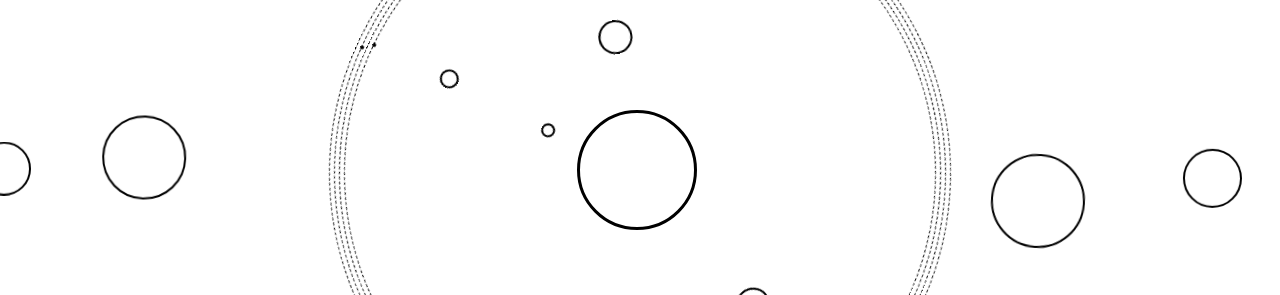
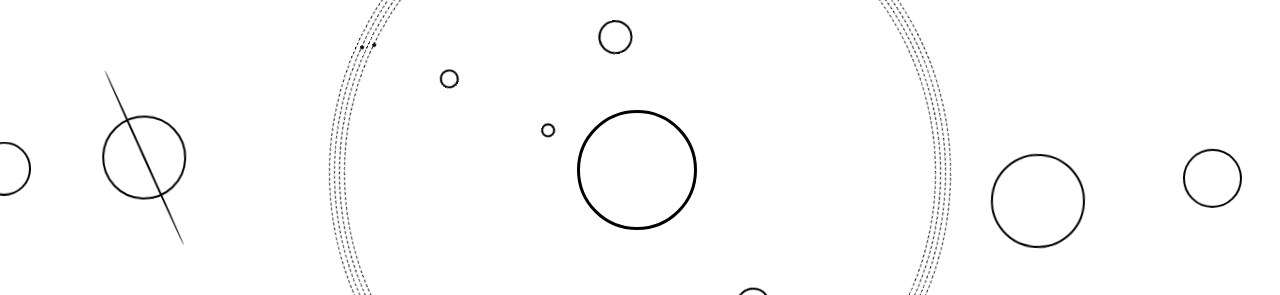
Before and after one commit to lmh96/portfolio, a React (Create React App) app: page / in a window 1280 px wide. Shown: the part 227-522 px from the top of the page. Built offline with nearby package versions, Linux system fonts and the light colour scheme; no server answers.

Commit message:
added rings to the gas giants, rings on jupiter neptune and uranus are optional and turned off by default

```diff
--- a/src/App.js
+++ b/src/App.js
@@ -16,6 +16,7 @@ class App extends React.Component {
       hasVisibleOrbits: false,
       areSpinning: true,
       myProjects: [],
+      allRingsVisible: false,
     }
   }
 
@@ -84,6 +85,19 @@ class App extends React.Component {
     }
   }
 
+  toggleAllRings = () => {
+    if(this.state.allRingsVisible) {
+      this.setState({
+        allRingsVisible: false,
+      })
+    }
+    else {
+      this.setState({
+        allRingsVisible: true
+      })
+    }
+  }
+
   componentDidMount() {
     fetch('/api/projects').then(res => res.json()).then((result) => {
       console.log(result);
@@ -98,12 +112,13 @@ class App extends React.Component {
       <div className="App" >
         <Header aboutClick={this.aboutClick} projectClick={this.projectClick}></Header>
         <Background className={this.state.current === 'main' ? 'bgCenter' : 'bgTop'} centerClick={this.toggleSettingsClick}
-          areSpinning={this.state.areSpinning} hasVisibleOrbits={this.state.hasVisibleOrbits}></Background>
+          areSpinning={this.state.areSpinning} hasVisibleOrbits={this.state.hasVisibleOrbits} visibleRings={this.state.allRingsVisible}></Background>
         <About className={this.state.current === 'about' ? 'aboutActive' : 'aboutHidden'}></About>
         <Projects className={this.state.current === 'projects' ? 'projectsActive' : 'projectsHidden'} myProjects={this.state.myProjects}></Projects>
         <SystemSettings className={this.state.settingsVisible ? 'settingsContainer' : 'settingsConatinerHidden'} toggleSettingsClick={this.toggleSettingsClick}
           orbitsClick={this.toggleOrbits} orbits={this.state.hasVisibleOrbits}
-          animateClick={this.toggleAnimation} animate={this.state.areSpinning}></SystemSettings>
+          animateClick={this.toggleAnimation} animate={this.state.areSpinning}
+          ringsClick={this.toggleAllRings} rings={this.state.allRingsVisible}></SystemSettings>
       </div>
     );
   }
--- a/src/Background.css
+++ b/src/Background.css
@@ -6,7 +6,8 @@
     border: 3px solid white;
     background: black;
     color: none;
-    font-size: 109px;
+    font-size: 0px;
+    padding: 0;
     line-height: 100px;
     outline: none;
     top: calc(50% - 63px);
@@ -16,6 +17,7 @@
 }
 
 .center:hover {
+    font-size: 120px;
     color: white;
     border: none;
 }
--- a/src/Background.js
+++ b/src/Background.js
@@ -23,21 +23,21 @@ function Background(props) {
     return (
         <div className={props.className}>
             <button className="center" onClick={props.centerClick}><i class="fas fa-cog"></i></button>
-            <Orbit className={visible} oDiameter={200} pDiameter={10} dur={isActive ? '8.796s' : '0s'} start={rightStart} active={isActive} visible={areVisible}></Orbit>
-            <Orbit className={visible} oDiameter={275} pDiameter={30} dur={isActive ? '22.468s' : '0s'} start={leftStart} active={isActive} visible={areVisible}></Orbit>
-            <Orbit className={visible} oDiameter={350} pDiameter={30} dur={isActive ? '36.526s' : '0s'} start={rightStart} active={isActive} visible={areVisible}></Orbit>
-            <Orbit className={visible} oDiameter={425} pDiameter={15} dur={isActive ? '68.698s' : '0s'} start={leftStart} active={isActive} visible={areVisible}></Orbit>
+            <Orbit className={visible} oDiameter={200} pDiameter={10} dur={props.areSpinning ? '8.796s' : '0s'} start={rightStart} active={isActive} visible={areVisible} rDiameter={0} rDistance={0} rRotation={0}></Orbit>
+            <Orbit className={visible} oDiameter={275} pDiameter={30} dur={props.areSpinning ? '22.468s' : '0s'} start={leftStart} active={isActive} visible={areVisible} rDiameter={0} rDistance={0} rRotation={0}></Orbit>
+            <Orbit className={visible} oDiameter={350} pDiameter={30} dur={props.areSpinning ? '36.526s' : '0s'} start={rightStart} active={isActive} visible={areVisible} rDiameter={0} rDistance={0} rRotation={0}></Orbit>
+            <Orbit className={visible} oDiameter={425} pDiameter={15} dur={props.areSpinning ? '68.698s' : '0s'} start={leftStart} active={isActive} visible={areVisible} rDiameter={0} rDistance={0} rRotation={0}></Orbit>
 
-            <Orbit className={visible} oDiameter={590} pDiameter={0} dur={isActive ? '70s' : '0s'} start={leftStart} active={isActive} visible={true}></Orbit>
-            <Orbit className={visible} oDiameter={600} pDiameter={0} dur={isActive ? '72s' : '0s'} start={rightStart} active={isActive} visible={true}></Orbit>
-            <Orbit className={visible} oDiameter={610} pDiameter={0} dur={isActive ? '74s' : '0s'} start={leftStart} active={isActive} visible={true}></Orbit>
-            <Orbit className={visible} oDiameter={620} pDiameter={0} dur={isActive ? '76s' : '0s'} start={rightStart} active={isActive} visible={true}></Orbit>
+            <Orbit className={visible} oDiameter={590} pDiameter={0} dur={props.areSpinning ? '70s' : '0s'} start={leftStart} active={isActive} visible={true} rDiameter={0} rDistance={0} rRotation={0}></Orbit>
+            <Orbit className={visible} oDiameter={600} pDiameter={0} dur={props.areSpinning ? '72s' : '0s'} start={rightStart} active={isActive} visible={true} rDiameter={0} rDistance={0} rRotation={0}></Orbit>
+            <Orbit className={visible} oDiameter={610} pDiameter={0} dur={props.areSpinning ? '74s' : '0s'} start={leftStart} active={isActive} visible={true} rDiameter={0} rDistance={0} rRotation={0}></Orbit>
+            <Orbit className={visible} oDiameter={620} pDiameter={0} dur={props.areSpinning ? '76s' : '0s'} start={rightStart} active={isActive} visible={true} rDiameter={0} rDistance={0} rRotation={0}></Orbit>
 
 
-            <Orbit className={visible} oDiameter={800} pDiameter={90} dur={isActive ? '433.271s' : '0s'} start={rightStart} active={isActive} visible={areVisible}></Orbit>
-            <Orbit className={visible} oDiameter={990} pDiameter={80} dur={isActive ? '1075.144s' : '0s'} start={leftStart} active={isActive} visible={areVisible}></Orbit>
-            <Orbit className={visible} oDiameter={1145} pDiameter={55} dur={isActive ? '3068.555s' : '0s'} start={rightStart} active={isActive} visible={areVisible}></Orbit>
-            <Orbit className={visible} oDiameter={1270} pDiameter={50} dur={isActive ? '6015.565s' : '0s'} start={leftStart} active={isActive} visible={areVisible}></Orbit>
+            <Orbit className={visible} oDiameter={800} pDiameter={90} dur={props.areSpinning ? '433.271s' : '0s'} start={rightStart} active={isActive} visible={areVisible} rDiameter={props.visibleRings ? 1 : 0} rDistance={60} rRotation={357}></Orbit>
+            <Orbit className={visible} oDiameter={990} pDiameter={80} dur={props.areSpinning ? '1075.144s' : '0s'} start={leftStart} active={isActive} visible={areVisible} rDiameter={40} rDistance={15} rRotation={334}></Orbit>
+            <Orbit className={visible} oDiameter={1145} pDiameter={55} dur={props.areSpinning ? '3068.555s' : '0s'} start={rightStart} active={isActive} visible={areVisible} rDiameter={props.visibleRings ? 2 : 0} rDistance={25} rRotation={262}></Orbit>
+            <Orbit className={visible} oDiameter={1270} pDiameter={50} dur={props.areSpinning ? '6015.565s' : '0s'} start={leftStart} active={isActive} visible={areVisible} rDiameter={props.visibleRings ? 15 : 0} rDistance={15} rRotation={332}></Orbit>
         </div>
     );
 }
--- a/src/Orbit.css
+++ b/src/Orbit.css
@@ -13,6 +13,15 @@
     z-index: 99;
 }
 
+.ring {
+    position: absolute;
+    border: 1px solid white;
+    border-radius: 100%;
+    background: none;
+    left: calc(50% - 1px);
+    transform: rotate(345deg);
+}
+
 @media(prefers-color-scheme: light) {
     .orbit {
         border-color: black;
@@ -21,6 +30,10 @@
     .planet {
         border: 2px solid black;
         background: white;
+    }
+
+    .ring {
+        border: 1px solid black;
     }
 }
 
@@ -33,6 +46,10 @@
         border: 2px solid white;
         background: black;
     }
+
+    .ring {
+        border: 1px solid white;
+    }
 }
 
 @keyframes spin-right {
--- a/src/Orbit.js
+++ b/src/Orbit.js
@@ -32,9 +32,20 @@ function Orbit(props) {
         planet.left = 'calc(100% - ' + ((props.pDiameter / 2) + 2) + 'px)';
     }
 
+    let totalRingDiameter = props.pDiameter + (props.rDiameter * 2) + (props.rDistance * 2)
+    let ring = {
+        height: totalRingDiameter,
+        width: 0,
+        padding: 0,
+        top: 'calc(50% - ' + ((totalRingDiameter / 2) + 1) + 'px',
+        transform: 'rotate(' + props.rRotation + 'deg)',
+    }
+
     return(
         <div className={props.className} style={orbit}>
-            <div className='planet' style={planet}></div>
+            <div className='planet' style={planet}>
+            {props.rDiameter === 0 ? false : <div className='ring' style={ring}></div>}
+            </div>
         </div>
     );
 }
--- a/src/SystemSettings.js
+++ b/src/SystemSettings.js
@@ -10,6 +10,8 @@ function SystemSettings(props) {
             <button className='toggleButton' onClick={props.orbitsClick}>{props.orbits ? <i class="far fa-check-circle"></i> : <i class="far fa-circle"></i>}</button><br></br><br></br>
             animate orbits:
             <button className='toggleButton' onClick={props.animateClick}>{props.animate ? <i class="far fa-check-circle"></i> : <i class="far fa-circle"></i>}</button><br></br><br></br>
+            show all rings:
+            <button className='toggleButton' onClick={props.ringsClick}>{props.rings ? <i class="far fa-check-circle"></i> : <i class="far fa-circle"></i>}</button><br></br><br></br>
         </div>
             )
         }
```
Also changed, not shown: 12 other files (tests, documents, lock files or other folders).
